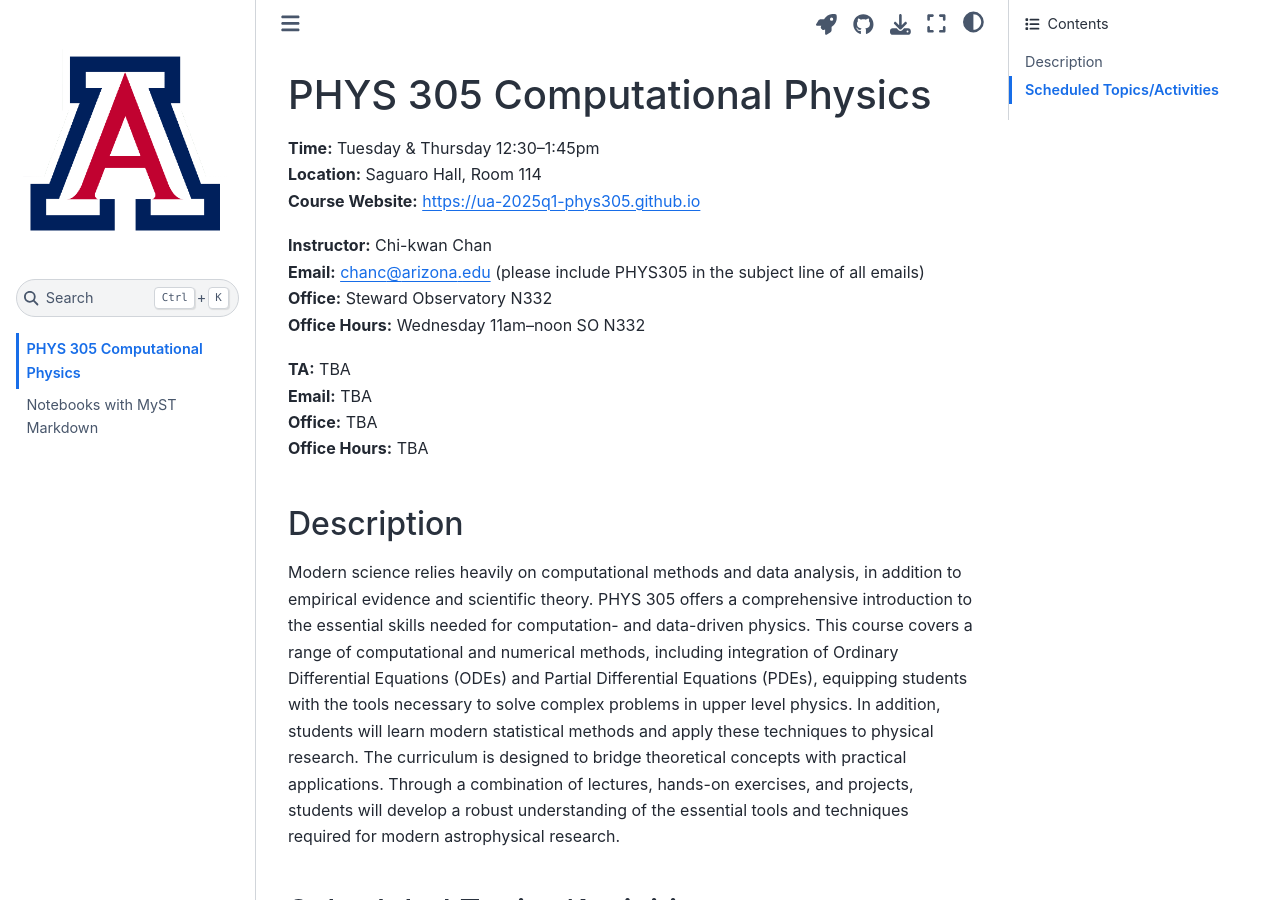
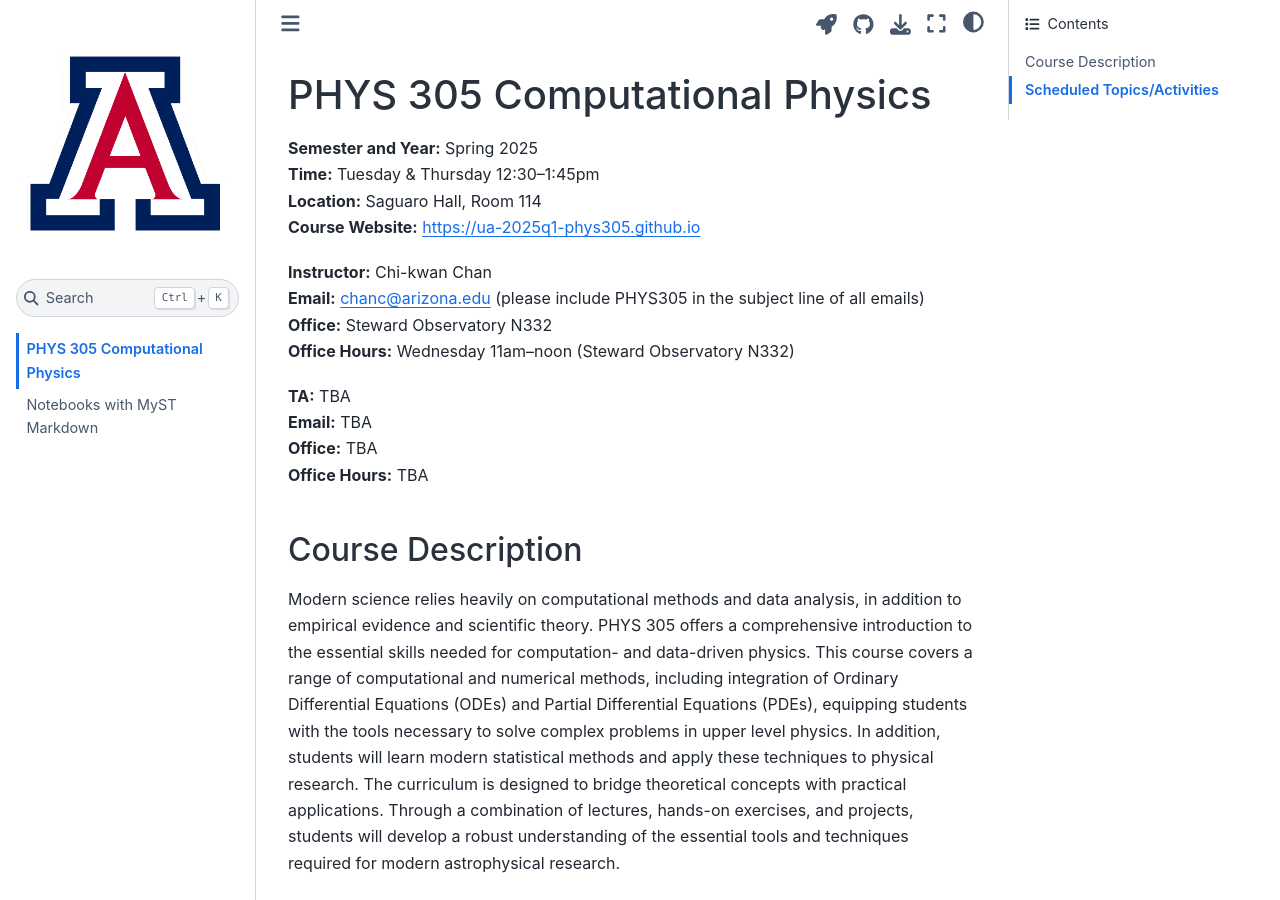
Before and after one commit to vahidszd/IUT-Computational-Physics-hbakhshian, a Jupyter Book: the page built from docs/syllabus.md, in a window 1280 px wide and 900 px high. Built offline with Jupyter Book 1.0.4 settings and Sphinx 7.4.7 and the Sphinx Book theme 1.1.4, drawn with Linux system fonts in a browser that asks for light colours.

Commit message:
Improve format

```diff
--- a/docs/syllabus.md
+++ b/docs/syllabus.md
@@ -16,14 +16,17 @@
 
 +++
 
+**Semester and Year:** Spring 2025
 **Time:** Tuesday & Thursday 12:30--1:45pm
 **Location:** Saguaro Hall, Room 114
 **Course Website:** https://ua-2025q1-phys305.github.io
 
++++
+
 **Instructor:** Chi-kwan Chan
 **Email:** chanc@arizona.edu (please include PHYS305 in the subject line of all emails)
 **Office:** Steward Observatory N332
-**Office Hours:** Wednesday 11am--noon SO N332
+**Office Hours:** Wednesday 11am--noon (Steward Observatory N332)
 
 **TA:** TBA
 **Email:** TBA
@@ -32,7 +35,7 @@
 
 +++
 
-## Description
+## Course Description
 
 Modern science relies heavily on computational methods and data
 analysis, in addition to empirical evidence and scientific theory.
@@ -56,23 +59,23 @@
 
 #  | Week | Tuesday | Thursday
 --- | --- | --- | ---
-1  | Jan 12--Jan 18 |                                                                 | Overview and the Python programming language
-2  | Jan 19--Jan 25 | *Martin Luther King Jr. Day (no class)*                         | Data representation and round-off errors
-3  | Jan 26--Feb  1 | Numerical linear algebra                                        | Guess lecture: useful tools (homework)
-4  | Feb  2--Feb  8 | Fourier transform and spectral analyses                         | Interpolation and extrapolation
-5  | Feb  9--Feb 15 | Numerical and automatic derivatives                             | Numerical integration of functions (homework)
-6  | Feb 16--Feb 22 | Root finding                                                    | Optimization
-7  | Feb 24--Mar  1 | Data modeling I                                                 | Data modeling II (homework)
-8  | Mar  2--Mar  8 | Project I presentations                                         | Project I presentations
-9  | Mar  9--Mar 15 | *Spring recess (no class)*                                      | *Spring recess (no class)*
-10 | Mar 16--Mar 22 | The C programming language                                      | ODE integrator I: explicit methods
-11 | Mar 24--Mar 29 | ODE integrator II: implicit and symplectic methods              | ODE integrator III: boundary value problems (homework)
-12 | Mar 30--Apr  5 | Monte Carlo methods I: random numbers and random walk           | Monte Carlo methods II: Ising model
-13 | Apr  6--Apr 12 | Monte Carlo methods III: Hopfield network and Boltzmann machine | Parallel computing (homework)
-14 | Apr 13--Apr 19 | Numerical PDEs I: properties of PDEs                            | Numerical PDEs II: finite difference and spectral methods
-15 | Apr 20--Apr 26 | Numerical PDEs III: finite volume methods                       | Numerical PDEs IV: finite element methods (homework)
-16 | Apr 27--May  3 | Project II presentations                                        | Project II presentations
-17 | May  4--May 10 | Visiting UA HPC                                                 | *Reading Day (no class)*
+1  | Jan 12–Jan 18 |                                                                 | Overview and the Python programming language
+2  | Jan 19–Jan 25 | *Martin Luther King Jr. Day (no class)*                         | Data representation and round-off errors
+3  | Jan 26–Feb  1 | Numerical linear algebra                                        | Guess lecture: useful tools (homework)
+4  | Feb  2–Feb  8 | Fourier transform and spectral analyses                         | Interpolation and extrapolation
+5  | Feb  9–Feb 15 | Numerical and automatic derivatives                             | Numerical integration of functions (homework)
+6  | Feb 16–Feb 22 | Root finding                                                    | Optimization
+7  | Feb 24–Mar  1 | Data modeling I                                                 | Data modeling II (homework)
+8  | Mar  2–Mar  8 | Project I presentations                                         | Project I presentations
+9  | Mar  9–Mar 15 | *Spring recess (no class)*                                      | *Spring recess (no class)*
+10 | Mar 16–Mar 22 | The C programming language                                      | ODE integrator I: explicit methods
+11 | Mar 24–Mar 29 | ODE integrator II: implicit and symplectic methods              | ODE integrator III: boundary value problems (homework)
+12 | Mar 30–Apr  5 | Monte Carlo methods I: random numbers and random walk           | Monte Carlo methods II: Ising model
+13 | Apr  6–Apr 12 | Monte Carlo methods III: Hopfield network and Boltzmann machine | Parallel computing (homework)
+14 | Apr 13–Apr 19 | Numerical PDEs I: properties of PDEs                            | Numerical PDEs II: finite difference and spectral methods
+15 | Apr 20–Apr 26 | Numerical PDEs III: finite volume methods                       | Numerical PDEs IV: finite element methods (homework)
+16 | Apr 27–May  3 | Project II presentations                                        | Project II presentations
+17 | May  4–May 10 | Visiting UA HPC                                                 | *Reading Day (no class)*
 
 +++
 
```
